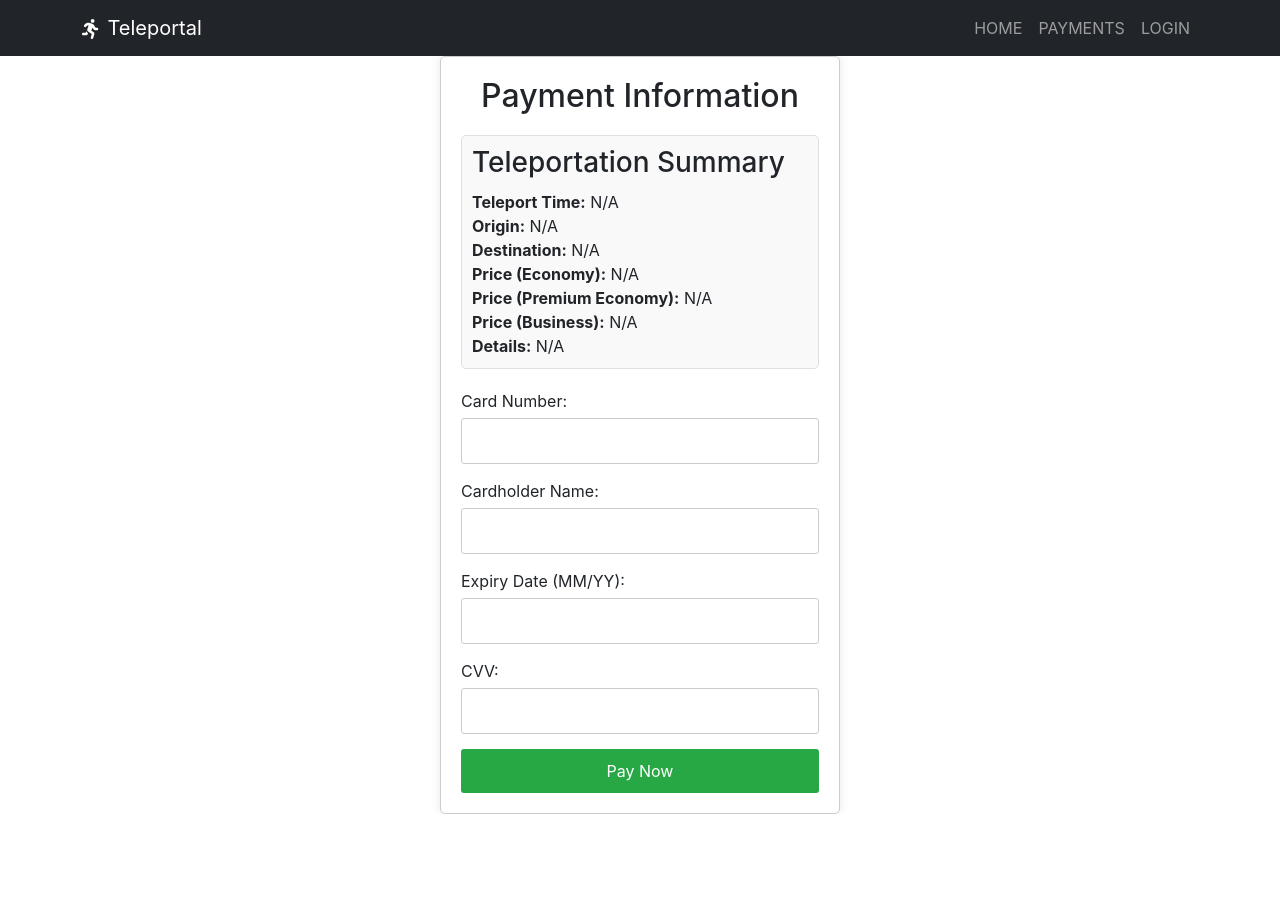
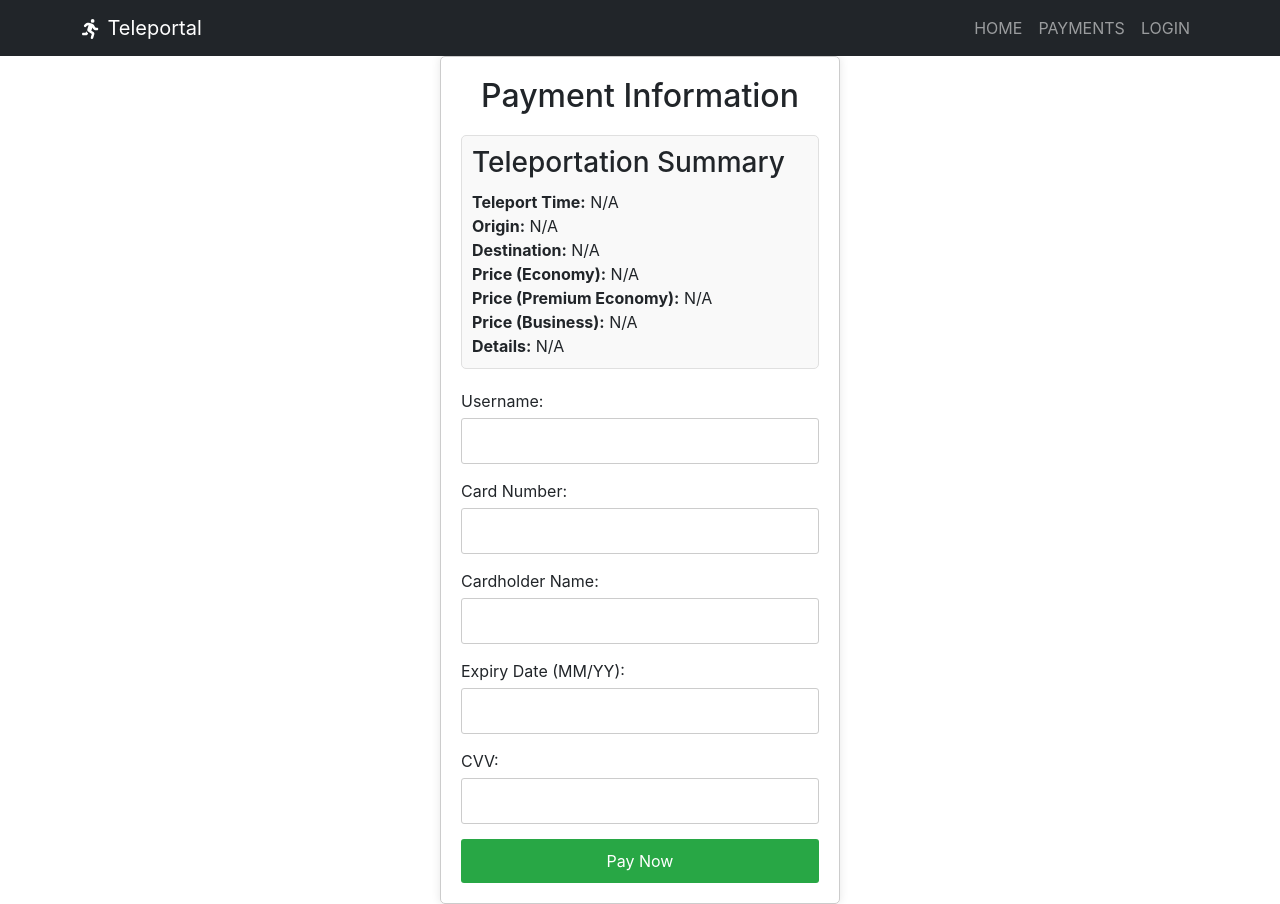
Before and after one commit to AA-n-d-y/fh2024, a React (Create React App) app in the folder frontend/: page /payments in a window 1280 px wide. Before the commit the page ends 814 px from the top, so only its background shows below. Built offline with nearby package versions, Linux system fonts and the light colour scheme.

Commit message:
frontend pages updated

```diff
--- a/frontend/src/Payments.js
+++ b/frontend/src/Payments.js
@@ -5,6 +5,7 @@ import { useLocation } from 'react-router-dom';
 
 function Payments({ teleportDetails = {} }) { // Provide a default empty object
     const navigate = useHistory();
+    const [username, setUsername] = useState('');
     const [cardNumber, setCardNumber] = useState('');
     const [cardHolderName, setCardHolderName] = useState('');
     const [expiryDate, setExpiryDate] = useState('');
@@ -16,7 +17,7 @@ function Payments({ teleportDetails = {} }) { // Provide a default empty object
         event.preventDefault();
 
         // Simple validation
-        if (!cardNumber || !cardHolderName || !expiryDate || !cvv) {
+        if (!username || !cardNumber || !cardHolderName || !expiryDate || !cvv) {
             setMessage('Please fill in all fields.');
             setIsSuccess(false);
             return;
@@ -37,6 +38,24 @@ function Payments({ teleportDetails = {} }) { // Provide a default empty object
             setMessage('Payment failed. Please try again.');
             setIsSuccess(false);
         }
+
+        try {
+            const res = await fetch("http://localhost:8080" + "/" + username + "/add", {
+            method: "POST",
+            headers: {
+                "Content-Type": "application/json"
+            },
+            body:
+              JSON.stringify({
+                username: username,
+                origin: teleportDetails.origin,
+                amount: teleportDetails.premiumEconomy,
+                destination: teleportDetails.destination
+              })
+            });
+        }
+
+        catch (error) {}
     };
 
     // Simulate payment processing (success or failure)
@@ -68,6 +87,16 @@ function Payments({ teleportDetails = {} }) { // Provide a default empty object
                 </div>
             )}
             <form onSubmit={handleSubmit} style={styles.form}>
+                <div style={styles.formGroup}>
+                    <label style={styles.label}>Username:</label>
+                    <input
+                        type="text"
+                        value={username}
+                        onChange={(e) => setUsername(e.target.value)}
+                        required
+                        style={styles.input}
+                    />
+                </div>
                 <div style={styles.formGroup}>
                     <label style={styles.label}>Card Number:</label>
                     <input
```
